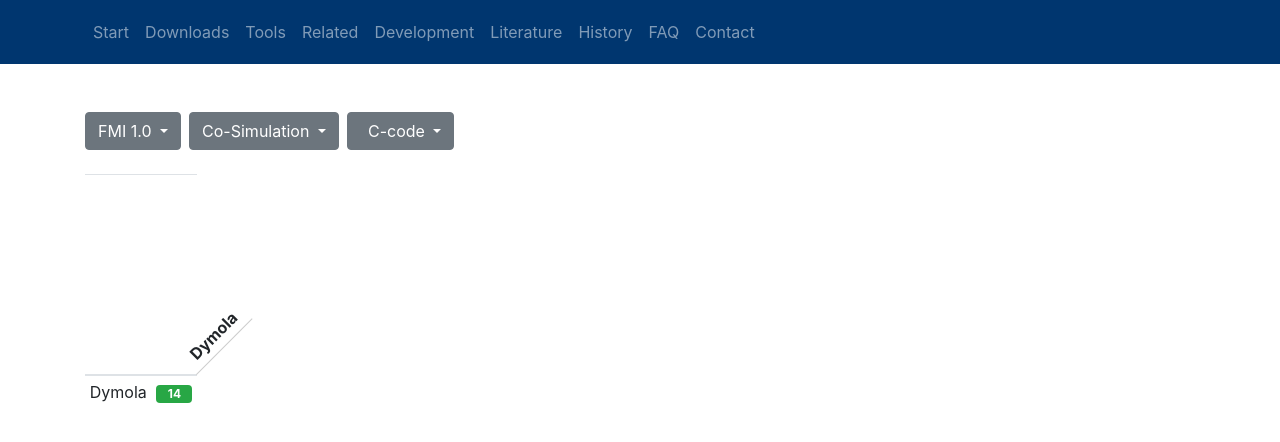
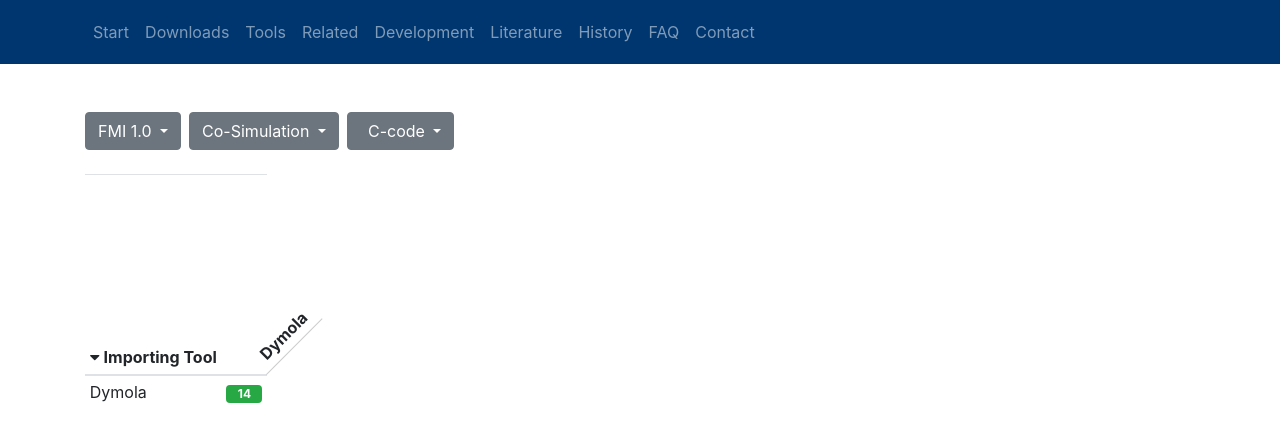
Before and after one commit to t-sommer/fmi-website, a Jekyll site: the page built from pages/cross-check/fmi1-cs-ccode.html, in a window 1280 px wide. Shown: the top 442 px of the page. Built offline with Jekyll 4.4.1, drawn with Linux system fonts in a browser that asks for light colours; nearby versions of some CDN libraries.

Commit message:
Label importing tools column in XC table

```diff
--- a/_includes/xc-matrix.html
+++ b/_includes/xc-matrix.html
@@ -51,7 +51,7 @@
     <thead>
       {% for column in mydata[0] %}
         {% if column[0] == nil %}
-        <th></th>
+        <th><i class="fas fa-caret-down"></i> Importing Tool</th>
         {% else %}
         <th class="rotate"><div><span>{{ column[0] }}</span></div></th>
         {% endif %}
```
